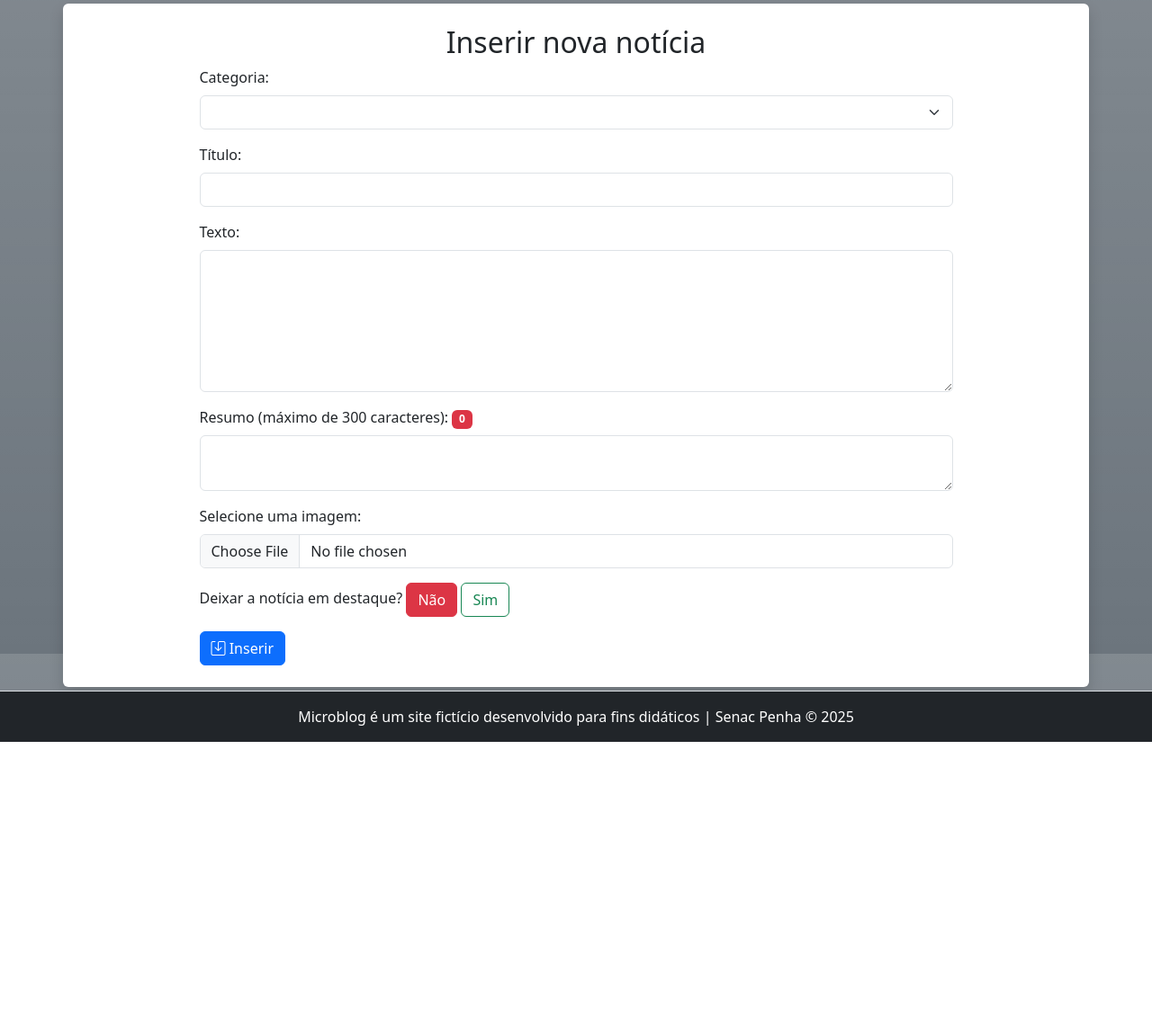
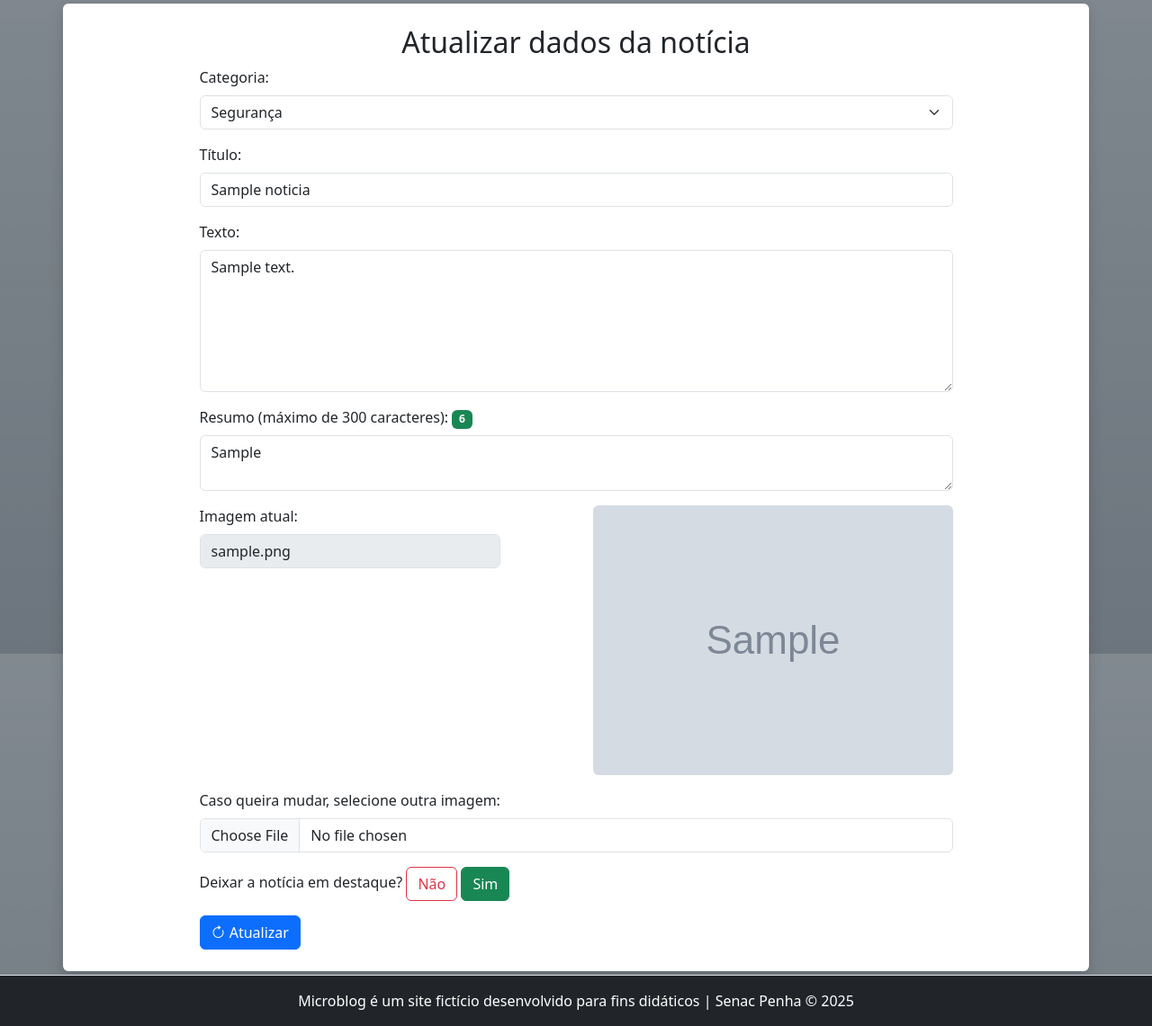
Before and after one commit to alanasrocha08/microblog_alana, a PHP site: page /admin/noticia-insere.php?id=1 in a window 1280 px wide. Shown: the part 73-1214 px from the top of the page at 90% size. Before the commit the page ends 898 px from the top, so only its background shows below. Run offline with PHP 8.4, Linux system fonts and the light colour scheme; the visitor is signed in with stand-in values (Sample User, id 1); data comes from the database, SQL or seed files in the repository; both versions use the stored data as it was after the commit; tables that the repository leaves empty hold one stand-in row (values such as "Sample post"); grey boxes marked "Sample" are stand-in pictures; some libraries are stand-ins or nearby versions.

Commit message:
Atualiza

```diff
--- a/admin/noticia-atualiza.php
+++ b/admin/noticia-atualiza.php
@@ -1,6 +1,7 @@
 <?php
 require_once "../vendor/autoload.php";
 
+use Microblog\Auth\ControleDeAcesso;
 use Microblog\Enums\Destaque;
 use Microblog\Enums\TipoUsuario;
 use Microblog\Helpers\Utils;
@@ -13,8 +14,9 @@ $idNoticia = Utils::sanitizar($_GET["id"], "inteiro");
 Utils::verificarId($idNoticia);
 
 // Configurar após programar Controle de Acesso
-$idUsuario = 1;
-$tipoUsuario = TipoUsuario::from('admin ou editor');
+ControleDeAcesso::exigirLogin();
+$idUsuario = $_SESSION['id'];
+$tipoUsuario = TipoUsuario::from($_SESSION['tipo']);
 
 
 $mensagemErro = "";
--- a/admin/noticia-exclui.php
+++ b/admin/noticia-exclui.php
@@ -12,8 +12,8 @@ $idNoticia = Utils::sanitizar($_GET["id"], "inteiro");
 Utils::verificarId($idNoticia);
 
 // Configurar após programar Controle de Acesso
-$idUsuario = 1;
-$tipoUsuario = TipoUsuario::from('admin');
+$idUsuario = $_SESSION['id'];
+$tipoUsuario = TipoUsuario::from($_SESSION['tipo']);
 
 
 $noticiaServico = new NoticiaServico();
--- a/admin/noticia-insere.php
+++ b/admin/noticia-insere.php
@@ -3,22 +3,39 @@ require_once "../vendor/autoload.php";
 
 use Microblog\Auth\ControleDeAcesso;
 use Microblog\Enums\Destaque;
+use Microblog\Enums\TipoUsuario;
 use Microblog\Helpers\Utils;
 use Microblog\Helpers\Validacoes;
 use Microblog\Models\Noticia;
 use Microblog\Services\CategoriaServico;
 use Microblog\Services\NoticiaServico;
 
-//Acessando os dados da sessão referente ao usuário logado
+$idNoticia = Utils::sanitizar($_GET["id"], "inteiro");
+Utils::verificarId($idNoticia);
+
+// Configurar após programar Controle de Acesso
 ControleDeAcesso::exigirLogin();
 $idUsuario = $_SESSION['id'];
+$tipoUsuario = TipoUsuario::from($_SESSION['tipo']);
+
 
 $mensagemErro = "";
 
 $categoriaServico = new CategoriaServico();
 $listaDeCategorias = $categoriaServico->listarTodos();
 
-if (isset($_POST["inserir"])) {
+$noticiaServico = new NoticiaServico();
+$dados = $noticiaServico->buscarPorId($idNoticia, $tipoUsuario, $idUsuario);
+
+
+if (empty($dados)) {
+    Utils::alertaErro("Notícia não encontrada.");
+    header("location:noticias.php");
+    exit;
+}
+
+
+if (isset($_POST["atualizar"])) {
     $titulo = Utils::sanitizar($_POST["titulo"]);
     $texto = Utils::sanitizar($_POST["texto"]);
     $resumo = Utils::sanitizar($_POST["resumo"]);
@@ -28,6 +45,7 @@ if (isset($_POST["inserir"])) {
     // Captura o arquivo de imagem
     $arquivoDeImagem = Utils::sanitizar($_FILES["imagem"], "arquivo");
 
+
     try {
         Validacoes::validarCategoria($categoria);
         Validacoes::validarTitulo($titulo);
@@ -35,17 +53,20 @@ if (isset($_POST["inserir"])) {
         Validacoes::validarResumo($resumo);
         Validacoes::validarDestaque($destaque);
 
-        // Envia o arquivo de imagem para o servidor
-        Utils::upload($arquivoDeImagem);
-
-        // Captura o nome do arquivo
-        $nomeDaImagem = $arquivoDeImagem["name"];
         $destaqueEnum = Destaque::from($destaque);
 
-        $noticia = new Noticia($titulo, $texto, $resumo, $nomeDaImagem, $destaqueEnum, $idUsuario, $categoria);
+        // Se enviou nova imagem, faz upload e substitui
+        if ($arquivoDeImagem !== null) {
+            Utils::upload($arquivoDeImagem);
+            $nomeDaImagem = $arquivoDeImagem["name"]; // captura o nome do arquivo
+        } else {
+            $nomeDaImagem = $dados['imagem']; // Mantém a imagem antiga
+        }
+
+        $noticia = new Noticia($titulo, $texto, $resumo, $nomeDaImagem, $destaqueEnum, $idUsuario, $categoria, $idNoticia);
 
         $noticiaServico = new NoticiaServico();
-        $noticiaServico->inserir($noticia);
+        $noticiaServico->atualizar($noticia, $tipoUsuario);
 
         header("location:noticias.php");
         exit;
@@ -55,7 +76,6 @@ if (isset($_POST["inserir"])) {
     }
 }
 
-
 require_once "../includes/cabecalho-admin.php";
 ?>
 
@@ -64,7 +84,7 @@ require_once "../includes/cabecalho-admin.php";
     <article class="col-12 bg-white rounded shadow my-1 py-4">
 
         <h2 class="text-center">
-            Inserir nova notícia
+            Atualizar dados da notícia
         </h2>
 
         <?php if (!empty($mensagemErro)) : ?>
@@ -73,8 +93,7 @@ require_once "../includes/cabecalho-admin.php";
             </div>
         <?php endif; ?>
 
-        <!-- Para que o formulário aceite arquivos (upload), é necessário habilitar o atributo enctype -->
-        <form class="mx-auto w-75" action="" method="post" id="form-inserir" name="form-inserir" enctype="multipart/form-data">
+        <form class="mx-auto w-75" action="" method="post" id="form-atualizar" name="form-atualizar" enctype="multipart/form-data">
 
             <div class="mb-3">
                 <label class="form-label" for="categoria">Categoria:</label>
@@ -82,7 +101,9 @@ require_once "../includes/cabecalho-admin.php";
                     <option value=""></option>
 
                     <?php foreach ($listaDeCategorias as $itemCategoria) { ?>
-                        <option value="<?= $itemCategoria['id'] ?>">
+                        <option
+                            <?php if ($dados["categoria_id"] === $itemCategoria["id"]) echo " selected " ?>
+                            value="<?= $itemCategoria['id'] ?>">
                             <?= $itemCategoria['nome'] ?>
                         </option>
                     <?php } ?>
@@ -92,38 +113,54 @@ require_once "../includes/cabecalho-admin.php";
 
             <div class="mb-3">
                 <label class="form-label" for="titulo">Título:</label>
-                <input class="form-control" type="text" id="titulo" name="titulo">
+                <input value="<?= $dados['titulo'] ?>" class="form-control" type="text" id="titulo" name="titulo">
             </div>
 
             <div class="mb-3">
                 <label class="form-label" for="texto">Texto:</label>
-                <textarea class="form-control" name="texto" id="texto" cols="50" rows="6"></textarea>
+                <textarea class="form-control" name="texto" id="texto" cols="50" rows="6"><?= $dados['texto'] ?></textarea>
             </div>
 
             <div class="mb-3">
                 <label class="form-label" for="resumo">Resumo (máximo de 300 caracteres):</label>
                 <span id="maximo" class="badge bg-danger">0</span>
-                <textarea class="form-control" name="resumo" id="resumo" cols="50" rows="2" maxlength="300"></textarea>
+                <textarea class="form-control" name="resumo" id="resumo" cols="50" rows="2" maxlength="300"><?= $dados['resumo'] ?></textarea>
             </div>
 
             <div class="mb-3">
-                <label class="form-label" for="imagem" class="form-label">Selecione uma imagem:</label>
-                <input class="form-control" type="file" id="imagem" name="imagem"
-                    accept="image/png, image/jpeg, image/gif, image/svg+xml">
+                <div class="row">
+                    <div class="col-5">
+                        <label for="imagem-existente" class="form-label">Imagem atual:</label>
+                        <!-- campo somente leitura, meramente informativo -->
+                        <input value="<?= $dados['imagem'] ?>" class="form-control" type="text" id="imagem-existente" name="imagem-existente" readonly disabled>
+                    </div>
+                    <div class="col-7 text-end">
+                        <img src="../images/<?= $dados['imagem'] ?>" alt="Imagem da notícia" class="img-fluid rounded">
+                    </div>
+                </div>
+            </div>
+
+            <div class="mb-3">
+                <label for="imagem" class="form-label">Caso queira mudar, selecione outra imagem:</label>
+                <input class="form-control" type="file" id="imagem" name="imagem" accept="image/png, image/jpeg, image/gif, image/svg+xml">
             </div>
 
             <div class="mb-3">
                 <p>Deixar a notícia em destaque?
-                    <input type="radio" class="btn-check" name="destaque" id="option1" checked autocomplete="off" value="nao">
+                    <!-- aparentemente, o id precisa ser optionX -->
+                    <input
+                        <?php if ($dados["destaque"] === "nao") echo " checked " ?>
+                        type="radio" class="btn-check" name="destaque" id="option1" autocomplete="off" checked value="nao">
                     <label class="btn btn-outline-danger" for="option1">Não</label>
 
-                    <input type="radio" class="btn-check" name="destaque" id="option2" autocomplete="off" value="sim">
+                    <input
+                        <?php if ($dados["destaque"] === "sim") echo " checked " ?>
+                        type="radio" class="btn-check" name="destaque" id="option2" autocomplete="off" value="sim">
                     <label class="btn btn-outline-success" for="option2">Sim</label>
                 </p>
-
             </div>
 
-            <button class="btn btn-primary" id="inserir" name="inserir"><i class="bi bi-save"></i> Inserir</button>
+            <button class="btn btn-primary" name="atualizar"><i class="bi bi-arrow-clockwise"></i> Atualizar</button>
         </form>
 
     </article>
```
Also changed, not shown: _materiais/dumps/noticias-dados-completos.sql (+4 -4 lines).
